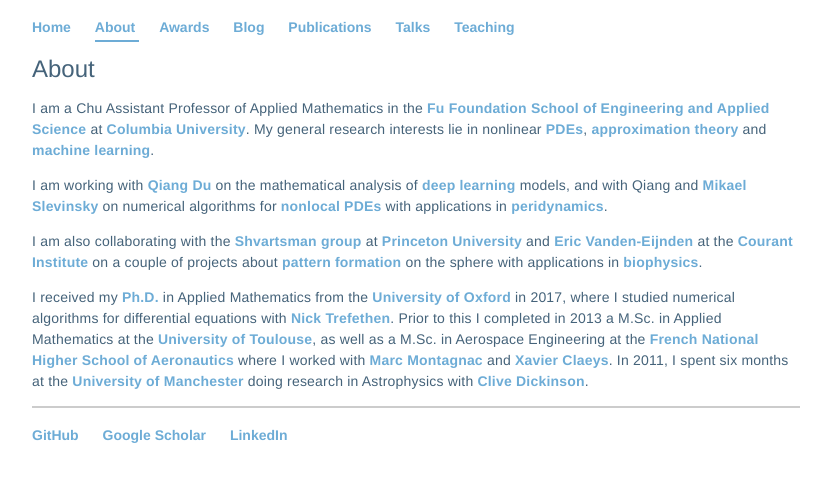
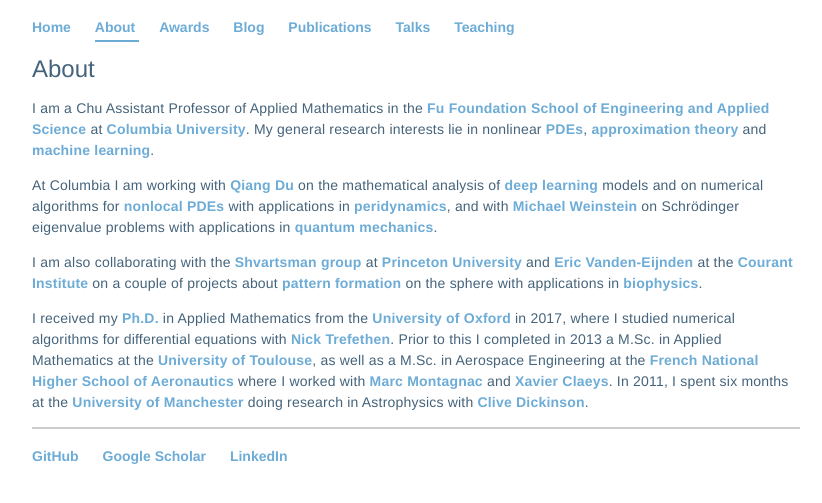
Before and after one commit to Hadrien-Montanelli/Hadrien-Montanelli.github.io, a Jekyll site: the page built from about/index.html, in a window 1280 px wide. Shown: the top 503 px of the page, without its empty margins (224-1046 px from the left). Built offline with Jekyll 4.4.1, drawn with Linux system fonts in a browser that asks for light colours.

Commit message:
Update research interests.

```diff
--- a/TDL_website.txt
+++ b/TDL_website.txt
@@ -1,2 +1,4 @@
 1. Learn how to add videos
-2. Write blog post about fluid dynamics
+2. Write blog post about Barron
+
+http://djalil.chafai.net/blog/2011/06/24/the-empirical-method-of-maurey/
--- a/about/index.html
+++ b/about/index.html
@@ -12,11 +12,15 @@
 	<a href="http://en.wikipedia.org/wiki/Approximation_theory">approximation theory</a>
 	and <a href="http://en.wikipedia.org/wiki/Machine_learning">machine learning</a>.</p>
 
-	<p>I am working with <a href="http://www.columbia.edu/~qd2125/">Qiang Du</a>
+	<p>At Columbia I am working with
+	<a href="http://www.columbia.edu/~qd2125/">Qiang Du</a>
 	on the mathematical analysis of
-	<a href="http://en.wikipedia.org/wiki/Deep_learning">deep learning</a> models,
-	and with Qiang and <a href="http://home.cc.umanitoba.ca/~slevinrm/">Mikael Slevinsky</a> on numerical algorithms for <a href="http://www.ma.utexas.edu/mediawiki/index.php/Introduction_to_nonlocal_equations">nonlocal PDEs</a> with applications in
-	<a href="http://en.wikipedia.org/wiki/Peridynamics">peridynamics</a>.</p>
+	<a href="http://en.wikipedia.org/wiki/Deep_learning">deep learning</a> models and on numerical algorithms for <a href="http://www.ma.utexas.edu/mediawiki/index.php/Introduction_to_nonlocal_equations">nonlocal PDEs</a> with applications in
+	<a href="http://en.wikipedia.org/wiki/Peridynamics">peridynamics</a>,
+	and with
+	<a href="http://www.columbia.edu/~miw2103/">Michael Weinstein</a>
+	on Schr&ouml;dinger eigenvalue problems with applications in
+	<a href="https://en.wikipedia.org/wiki/Quantum_mechanics">quantum mechanics</a>.</p>
 
 	<p>I am also collaborating with the <a href="http://shvartsmanlab.com">Shvartsman group</a>
 	at <a href="http://www.princeton.edu">Princeton University</a> and <a href="http://cims.nyu.edu/~eve2/">Eric Vanden-Eijnden</a> at the <a href="https://cims.nyu.edu/">Courant Institute</a> on a couple of projects about <a href="http://en.wikipedia.org/wiki/Pattern_formation">pattern formation</a> on the sphere with applications in <a href="http://en.wikipedia.org/wiki/Biophysics">biophysics</a>.</p>
--- a/index.html
+++ b/index.html
@@ -28,11 +28,12 @@
 				<h1>Research Interests</h1>
 			</div>
 			<ul>
+				<li>Approximation theory for Deep Learning</li>
 				<li>PDEs on the sphere and Pattern Formation</li>
 				<li>Nonlocal PDEs</li>
-				<li>Approximation theory for Deep Learning</li>
 				<li>Spectral methods for PDEs</li>
 				<li>Time-stepping schemes for PDEs</li>
+				<li>ODE and PDE eigenvalues problems</li>
 				<li>Fast transforms and orthogonal polynomials</li>
 			</ul>
 		</div>
```
Also changed, not shown: 4 other files.
